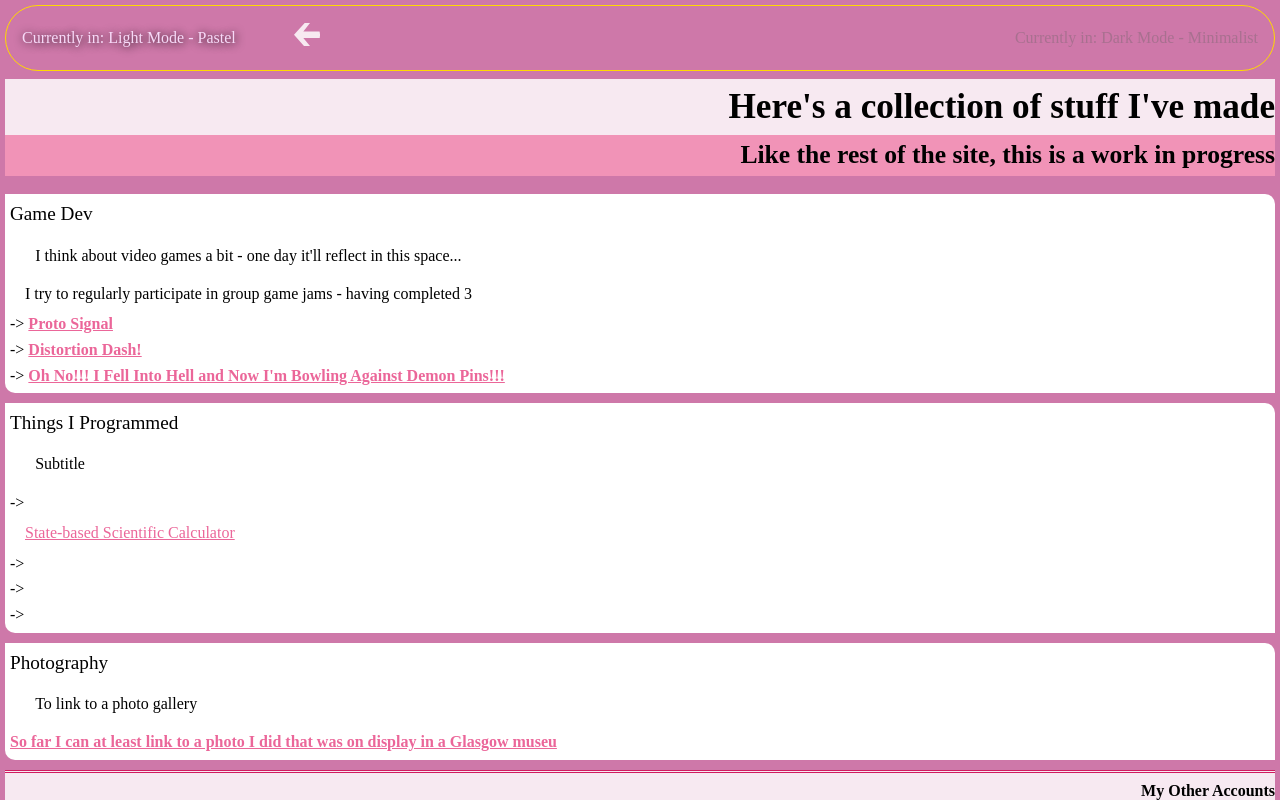
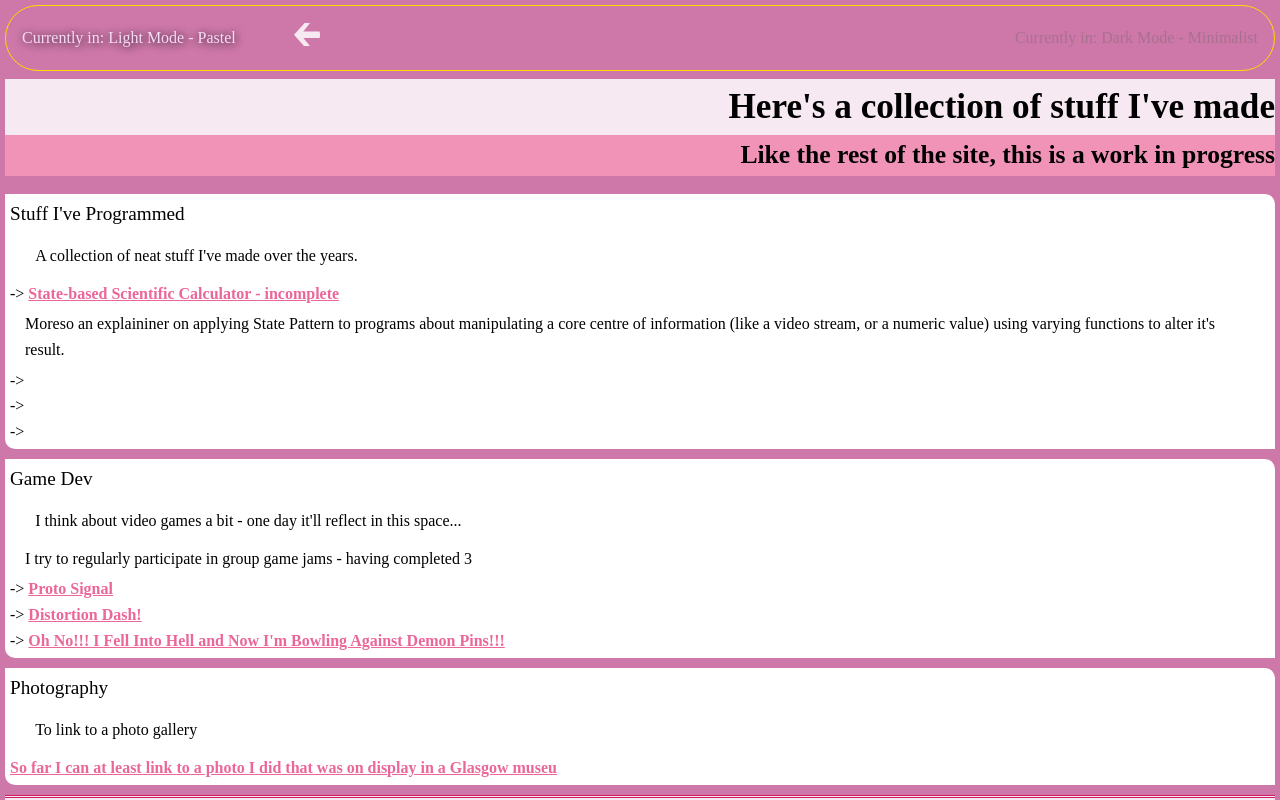
Before and after one commit to S-Mapuvire/theMess, a Vue app: page /projects in a window 1280 px wide. Shown: the top 800 px of the page. Built offline with nearby package versions, Linux system fonts and the light colour scheme.

Commit message:
Update ProjectsView.vue
Rewrote calculator's link

```diff
--- a/src/views/ProjectsView.vue
+++ b/src/views/ProjectsView.vue
@@ -6,6 +6,23 @@
             <MyHeader :mainHeader="mainHeader" :subHeader="subHeader"/>
         </header>
         <main>
+            <section>
+                <h3>Stuff I've Programmed</h3>
+                <h4>A collection of neat stuff I've made over the years.</h4>
+                <ul>
+                    <li>
+                        <RouterLink to="/code-examples/CalculatorView">
+                            State-based Scientific Calculator - incomplete
+                        </RouterLink>
+                        <p>
+                            Moreso an explaininer on applying State Pattern to programs about manipulating a core centre of information (like a video stream, or a numeric value) using varying functions to alter it's result.
+                        </p>
+                    </li>
+                    <li></li>
+                    <li></li>
+                    <li></li>
+                </ul>
+            </section>
             <section>
                 <h3>Game Dev</h3>
                 <h4>I think about video games a bit - one day it'll reflect in this space...</h4>
@@ -20,21 +37,6 @@
                     <li>
                         <a href="https://maxedev.itch.io/oh-no-i-fell-into-hell-and-now-im-bowling-against-demon-pins">Oh No!!! I Fell Into Hell and Now I'm Bowling Against Demon Pins!!!</a>
                     </li>
-                </ul>
-            </section>
-
-            <section>
-                <h3>Things I Programmed</h3>
-                <h4>Subtitle</h4>
-                <ul>
-                    <li>
-                        <RouterLink to="/code-examples/CalculatorView">
-                            <p>State-based Scientific Calculator</p>
-                        </RouterLink>
-                    </li>
-                    <li></li>
-                    <li></li>
-                    <li></li>
                 </ul>
             </section>
             <section>
```
